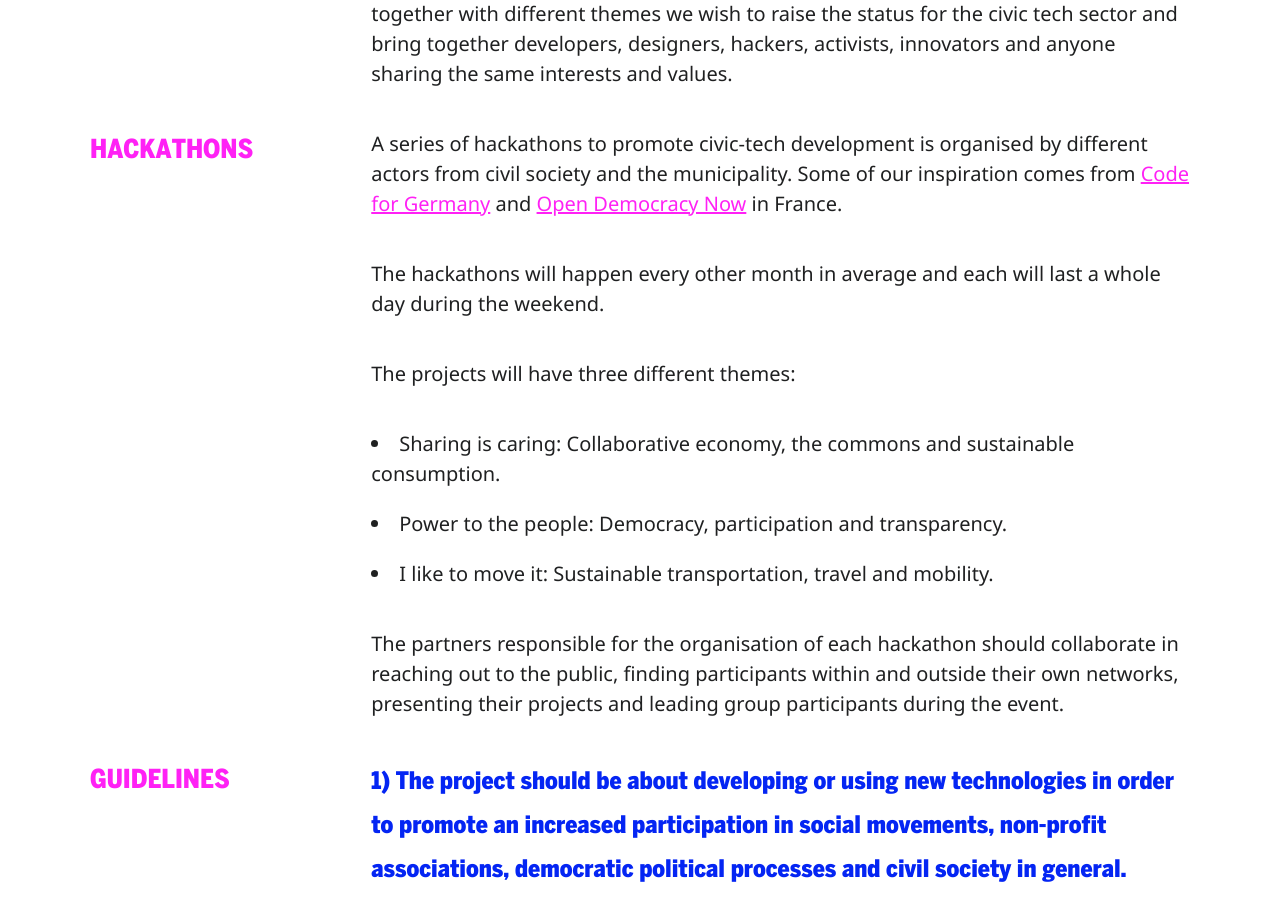
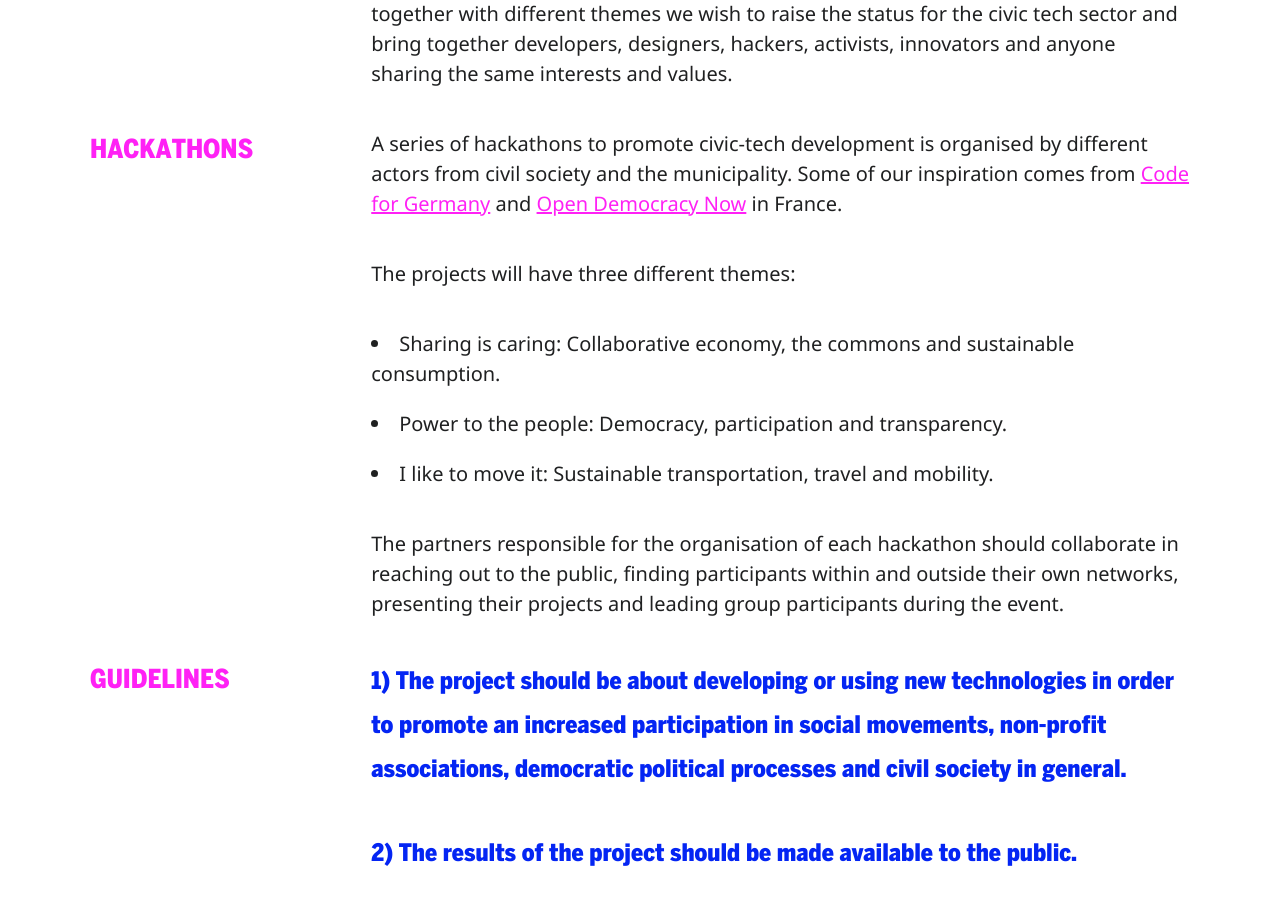
Before and after one commit to civictechsweden/civictech.se, a Jekyll site: the page built from en/about.md, in a window 1280 px wide and 900 px high, scrolled down 548 px. Built offline with Jekyll 4.4.1, drawn with Linux system fonts in a browser that asks for light colours; nearby versions of some CDN libraries.

Commit message:
Updated About

```diff
--- a/en/about.md
+++ b/en/about.md
@@ -10,8 +10,6 @@ There are many non-profits and movements in Gothenburg working for social and en
 
 ## Hackathons
 A series of hackathons to promote civic-tech development is organised by different actors from civil society and the municipality. Some of our inspiration comes from [Code for Germany](https://codefor.de/en/) and [Open Democracy Now](http://opendemocracynow.net/) in France.
-
-The hackathons will happen every other month in average and each will last a whole day during the weekend.
 
 The projects will have three different themes:
 * Sharing is caring: Collaborative economy, the commons and sustainable consumption.
```
